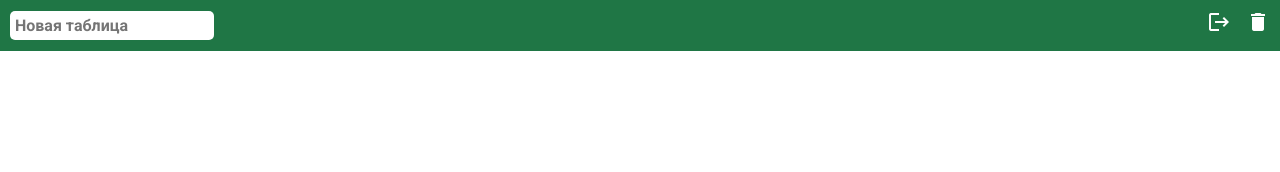
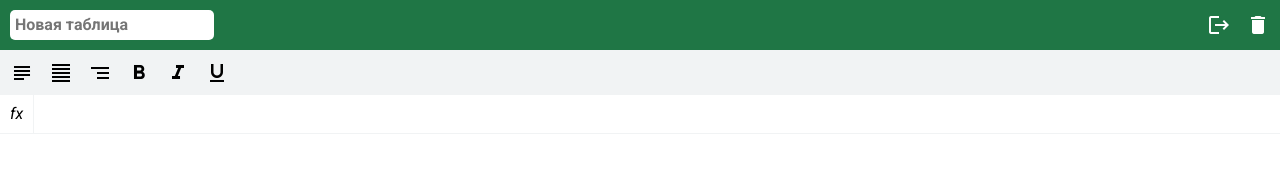
Before and after one commit to bamfl/excel, a website built with webpack: page src/index.html in a window 1280 px wide. Built offline with nearby package versions, Linux system fonts and the light colour scheme.

Commit message:
Toolbar and formula styles

```diff
--- a/src/index.html
+++ b/src/index.html
@@ -19,8 +19,18 @@
 						<div class="btn btn-white"><span class="material-icons">delete</span></div>
 					</div>
 				</div>
-        <div class="excel__toolbar"></div>
-        <div class="excel__formula"></div>
+        <div class="excel__toolbar">
+					<div class="btn btn-black"><span class="material-icons">subject</span></div>
+					<div class="btn btn-black"><span class="material-icons">format_align_justify</span></div>
+					<div class="btn btn-black"><span class="material-icons">segment</span></div>
+					<div class="btn btn-black"><span class="material-icons">format_bold</span></div>
+					<div class="btn btn-black"><span class="material-icons">format_italic</span></div>
+					<div class="btn btn-black"><span class="material-icons">format_underlined</span></div>
+				</div>
+        <div class="excel__formula">
+					<div class="icon">fx</div>
+					<input class="input" />
+				</div>
         <div class="excel__table"></div>
       </div>
     </div>
--- a/src/scss/formula.scss
+++ b/src/scss/formula.scss
@@ -1,3 +1,27 @@
 .excel__formula {
-	padding: 0;
+	position: absolute;
+	width: 100%;
+	top: 95px;
+	left: 0;
+	display: flex;
+	align-items: center;
+	border-bottom: 1px solid #f1f3f4;
+
+	.icon {
+		font-size: 16px;
+		font-style: italic;
+		padding: 10px;
+		border-right: 1px solid #f1f3f4;
+	}
+
+	.input {
+		width: 100%;
+		padding: 10px;
+		border: none;
+		outline: none;
+
+		&:focus {
+			outline: 1px solid #88b8ff;
+		}
+	}
 }
--- a/src/scss/header.scss
+++ b/src/scss/header.scss
@@ -1,13 +1,14 @@
 .excel__header {
 	position: absolute;
 	width: 100%;
+	height: 50px;
 	top: 0;
 	left: 0;
 	display: flex;
 	justify-content: space-between;
 	align-items: center;
+	padding: 10px;
 	background-color: #1F7645;
-	padding: 10px;
 
 	.input {
 		padding: 5px;
@@ -27,11 +28,5 @@
 
 	.btns {
 		display: flex;
-
-		.btn {
-			& + .btn {
-				margin-left: 15px;
-			}
-		}
 	}
 }
--- a/src/scss/style.scss
+++ b/src/scss/style.scss
@@ -19,6 +19,13 @@ html, body {
 	.btn {
 		cursor: pointer;
 		font-size: 24px;
+		display: flex;
+		justify-content:center;
+		align-items: center;
+
+		& + .btn {
+			margin-left: 15px;
+		}
 
 		&:hover{
 			color: rgb(165, 163, 163);
@@ -31,5 +38,9 @@ html, body {
 		&-white {
 			color: #fff;
 		}
+
+		&-black {
+			color: #000;
+		}
 	}
 }
--- a/src/scss/toolbar.scss
+++ b/src/scss/toolbar.scss
@@ -1,3 +1,11 @@
 .excel__toolbar {
-	padding: 0;
+	position: absolute;
+	width: 100%;
+	height: 45px;
+	top: 50px;
+	left: 0;
+	display: flex;
+	align-items: center;
+	padding: 10px;
+	background-color: #f1f3f4;
 }
```
